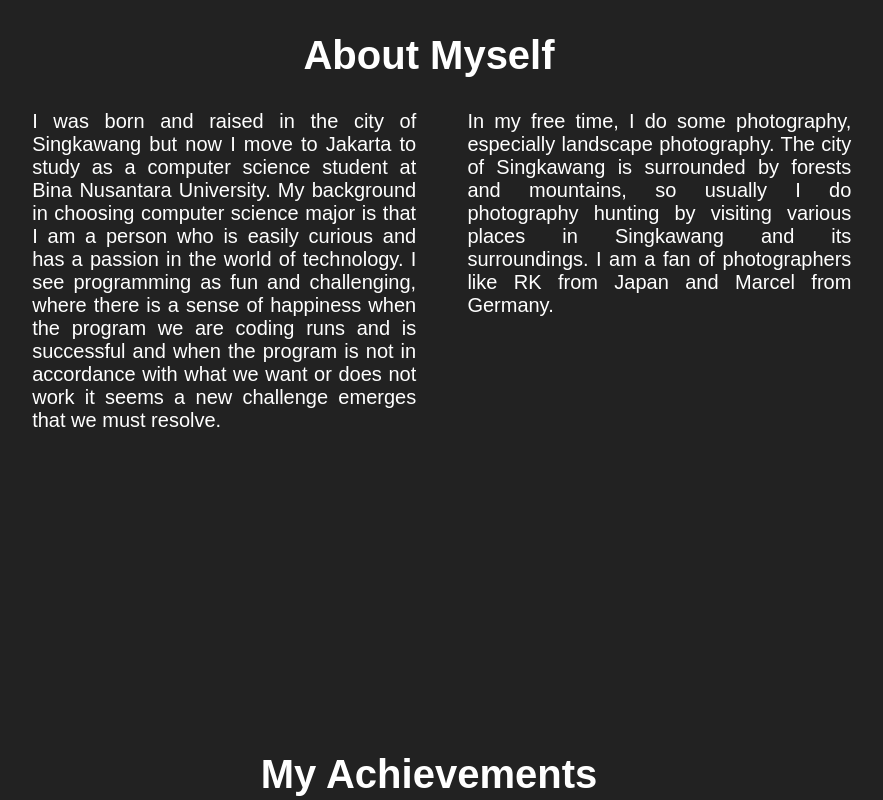
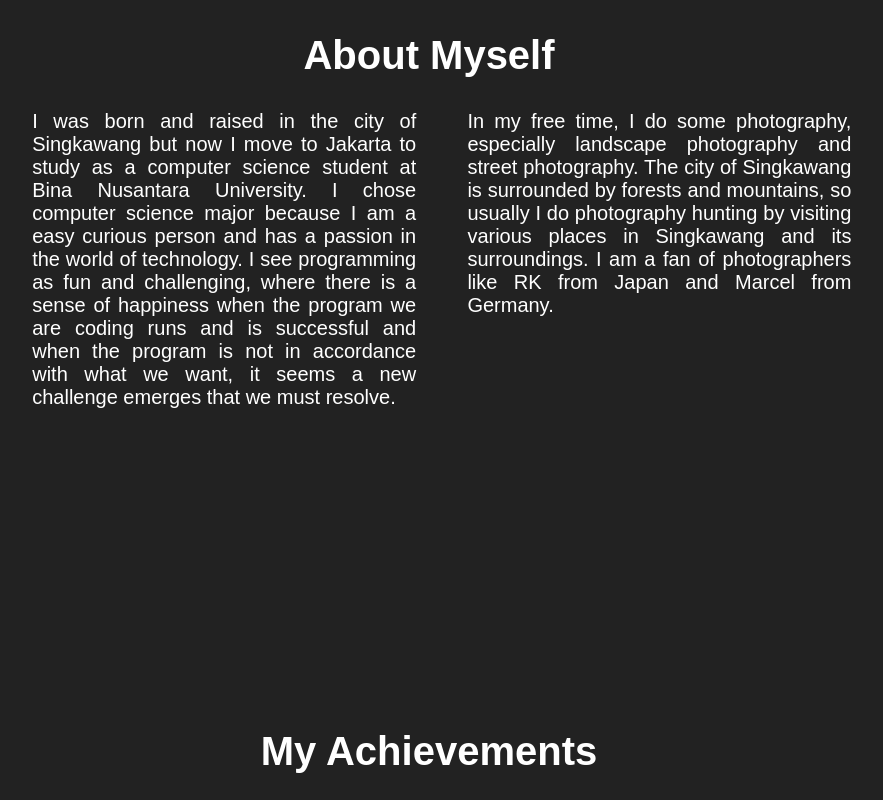
Before and after one commit to lgenesius/luisgenesius.github.io, a plain HTML site: page index.html in a window 1280 px wide. Shown: the part 1042-1842 px from the top of the page, without its empty margins (211-1094 px from the left). Drawn offline with Linux system fonts and the light colour scheme.

Commit message:
Add files via upload
initial commit

```diff
--- a/index.html
+++ b/index.html
@@ -35,8 +35,8 @@
 				<h2 class="about">
 					About Myself
 				</h2>
-				<p class="opening">I was born and raised in the city of Singkawang but now I move to Jakarta to study as a computer science student at Bina Nusantara University. My background in choosing computer science major is that I am a person who is easily curious and has a passion in the world of technology. I see programming as fun and challenging, where there is a sense of happiness when the program we are coding runs and is successful and when the program is not in accordance with what we want or does not work it seems a new challenge emerges that we must resolve.</p>
-				<p class="fotografi">In my free time, I do some photography, especially landscape photography. The city of Singkawang is surrounded by forests and mountains, so usually I do photography hunting by visiting various places in Singkawang and its surroundings. I am a fan of photographers like RK from Japan and Marcel from Germany.</p>
+				<p class="opening">I was born and raised in the city of Singkawang but now I move to Jakarta to study as a computer science student at Bina Nusantara University. I chose computer science major because I am a easy curious person and has a passion in the world of technology. I see programming as fun and challenging, where there is a sense of happiness when the program we are coding runs and is successful and when the program is not in accordance with what we want, it seems a new challenge emerges that we must resolve.</p>
+				<p class="fotografi">In my free time, I do some photography, especially landscape photography and street photography. The city of Singkawang is surrounded by forests and mountains, so usually I do photography hunting by visiting various places in Singkawang and its surroundings. I am a fan of photographers like RK from Japan and Marcel from Germany.</p>
 			</div>
 		</div>
 		<div class="achievements cf" id="go-achievement">
@@ -64,14 +64,14 @@
 			<h2 class="seminar-title">Seminars that I Attended</h2>
 			<img class = "certificate1" src="Assets/CIMB_Certificate.jpg">
 			<p class="seminar1-deskripsi1"><b>I attended the "Understanding Individual Potential Before Entering Industry" brought by CIMB Niaga.</b></p>
-			<p class="seminar1-deskripsi2">The reasons I attended this seminar because it can be some insight into what is preparation before entering the workforce and how to see the potential of the individual of ourself. The seminar was held in the auditorium of Binus Kemanggisan and was attended by many people, and the speakers came from CIMB Niaga. What I can get from this seminar is insights and experiences from the speaker at this seminar who are experienced in the world of work, so that I at least get information about what should be prepared in the world of work.</p>
+			<p class="seminar1-deskripsi2">The reasons I attended this seminar because it can be some insight into what is preparation before entering the world of work and how to see the potential of the individual of ourself. The seminar was held in the auditorium of Binus Kemanggisan and was attended by many people, and the speakers came from CIMB Niaga. What I can get from this seminar is insights and experiences from the speaker at this seminar who are experienced in the world of work, so that I at least get information about what should be prepared in the world of work.</p>
 
 			<img class="certificate2" src="Assets/Alibaba_Certificate.jpg">
 			<p class="seminar2-deskripsi1"><b>I attended the "Alibaba Cloud Academy Training" brought by Alibaba Cloud.</b></p>
 			<p class="seminar2-deskripsi2">The reason I attended this seminar was because I wanted to gain knowledge and experience about what Cloud is, how it works, and why use Cloud. The seminar was held at Ciputra World and was attended by many people who came from various backgrounds such as students, company people, and others. What I can learn from this seminar is, I have become more understanding of what Cloud is and what it is needed for and a little simulation method that is delivered from Alibaba Cloud's speaker so that at least I have information and insight about the Cloud.</p>
 		</div>
 		<div class="photography-page">
-			<h2 class="photograph">My Project Photography</h2>
+			<h2 class="photograph">My Photography Project</h2>
 			<h3 class="my-photograph"><b>Check My Photography <a href="photography.html">Here</a> !</b></h3>
 			<img class="temple" src="Assets/temple.jpg">
 		</div>
```
Also changed, not shown: photography.html (+1 -1 lines).
